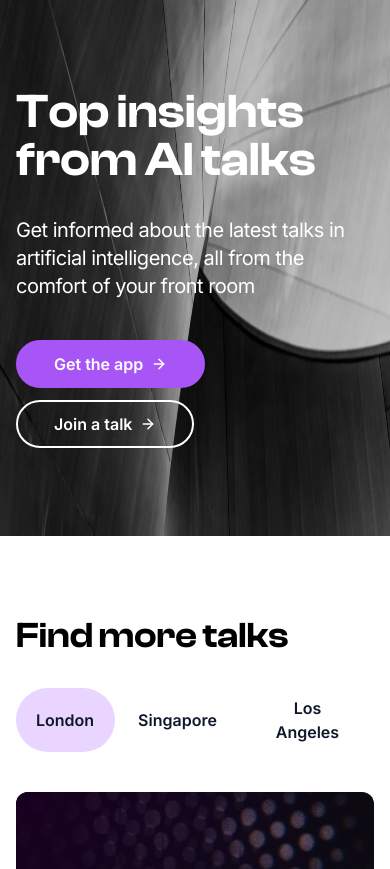
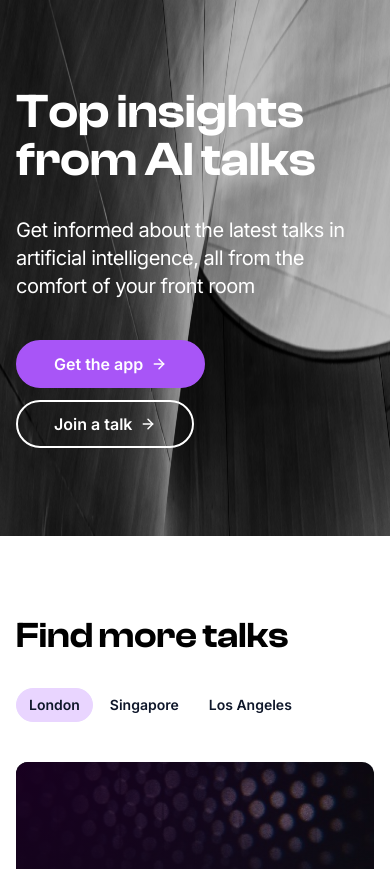
Before and after one commit to nirnejak/ai-talks-website, a Next.js app: page / in a window 390 px wide. Shown: the top 869 px of the page. Built offline with nearby package versions, Linux system fonts and the light colour scheme.

Commit message:
Tabs: responsiveness

```diff
--- a/components/atoms/Tabs.tsx
+++ b/components/atoms/Tabs.tsx
@@ -69,7 +69,7 @@ const Tabs: React.FC<Props> = ({
       ref={wrapperRef}
     >
       <div
-        className="absolute left-0 h-full rounded-full bg-purple-200"
+        className="absolute left-0 h-full rounded-full border border-purple-200 bg-purple-200"
         ref={highlightRef}
         style={{
           transition: "0.15s ease",
@@ -81,7 +81,7 @@ const Tabs: React.FC<Props> = ({
         <button
           key={index}
           className={
-            "relative inline-block rounded-full px-5 py-2 font-semibold text-slate-900 outline-none"
+            "relative inline-block rounded-full border border-transparent px-3 py-1.5 text-sm font-semibold text-slate-900 outline-none hover:border-purple-100 focus:border-purple-100 md:px-5 md:py-2 md:text-base"
           }
           onClick={(ev: React.MouseEvent<HTMLButtonElement, MouseEvent>) => {
             repositionHighlight(ev, tab, index)
```
